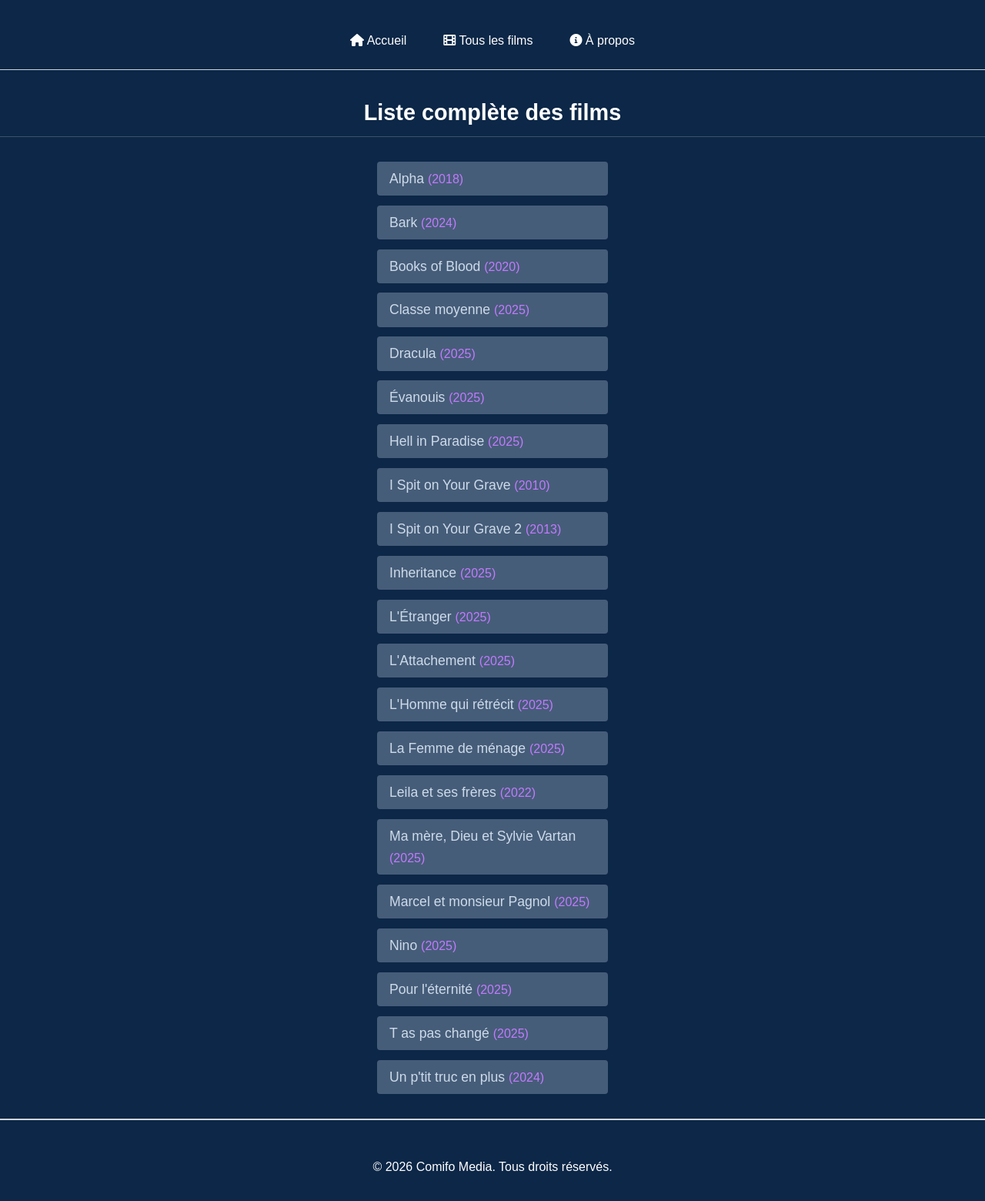
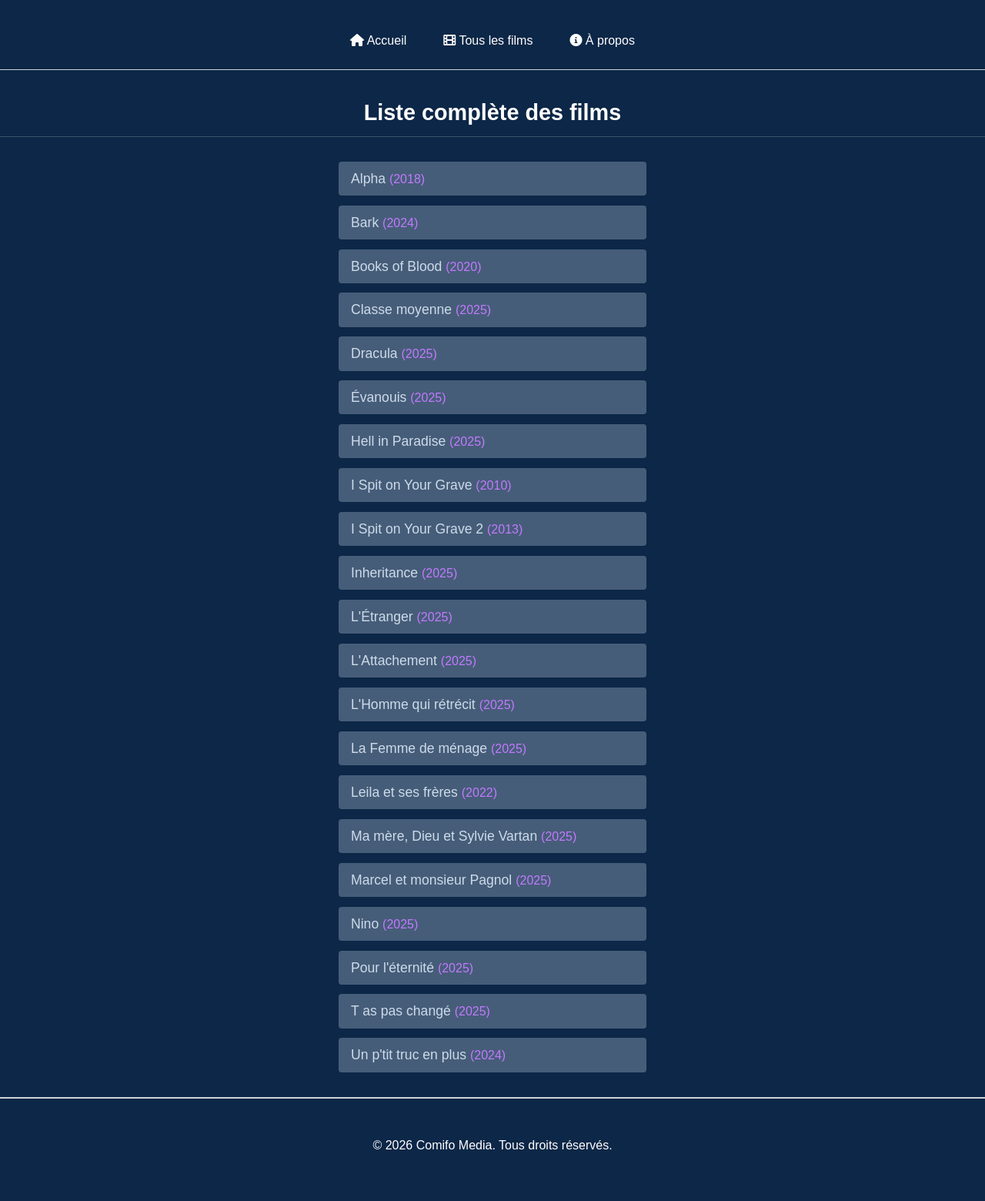
Before and after one commit to comifo-media/comifo-media, a Jekyll site: the page built from films.html, in a window 1280 px wide. Shown: the part 300-1860 px from the top of the page at 77% size. Built offline with Jekyll 4.4.1, drawn with Linux system fonts in a browser that asks for light colours; after the commit the page ends 1832 px from its top, so only the background shows below that.

Commit message:
Update style.css

```diff
--- a/assets/css/style.css
+++ b/assets/css/style.css
@@ -268,7 +268,7 @@ body {
 /* Liste des films */
 .films-list {
   list-style: none;
-  max-width: 300px;
+  max-width: 400px;
   margin: 0 auto; /* Centre la liste horizontalement */
   padding: 0;
   text-align: left;
```
